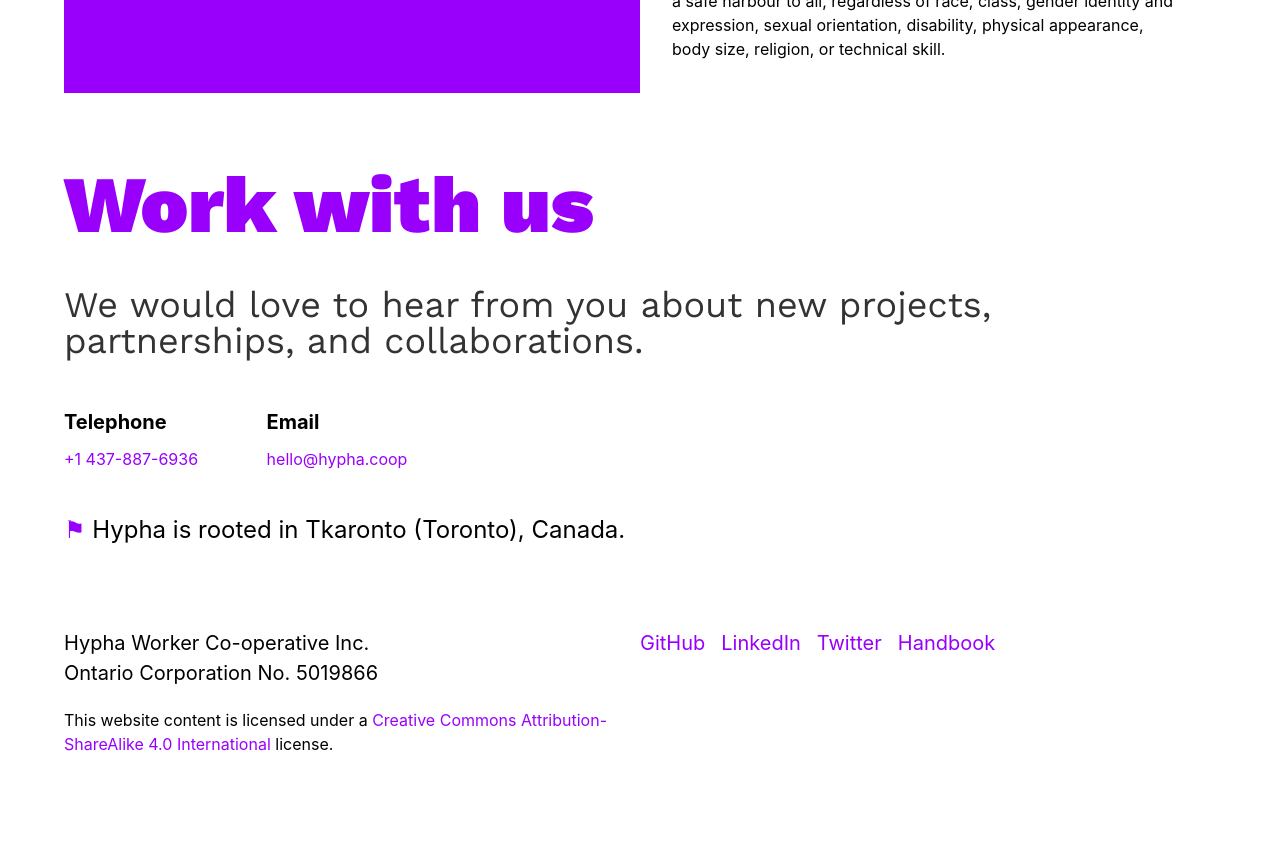
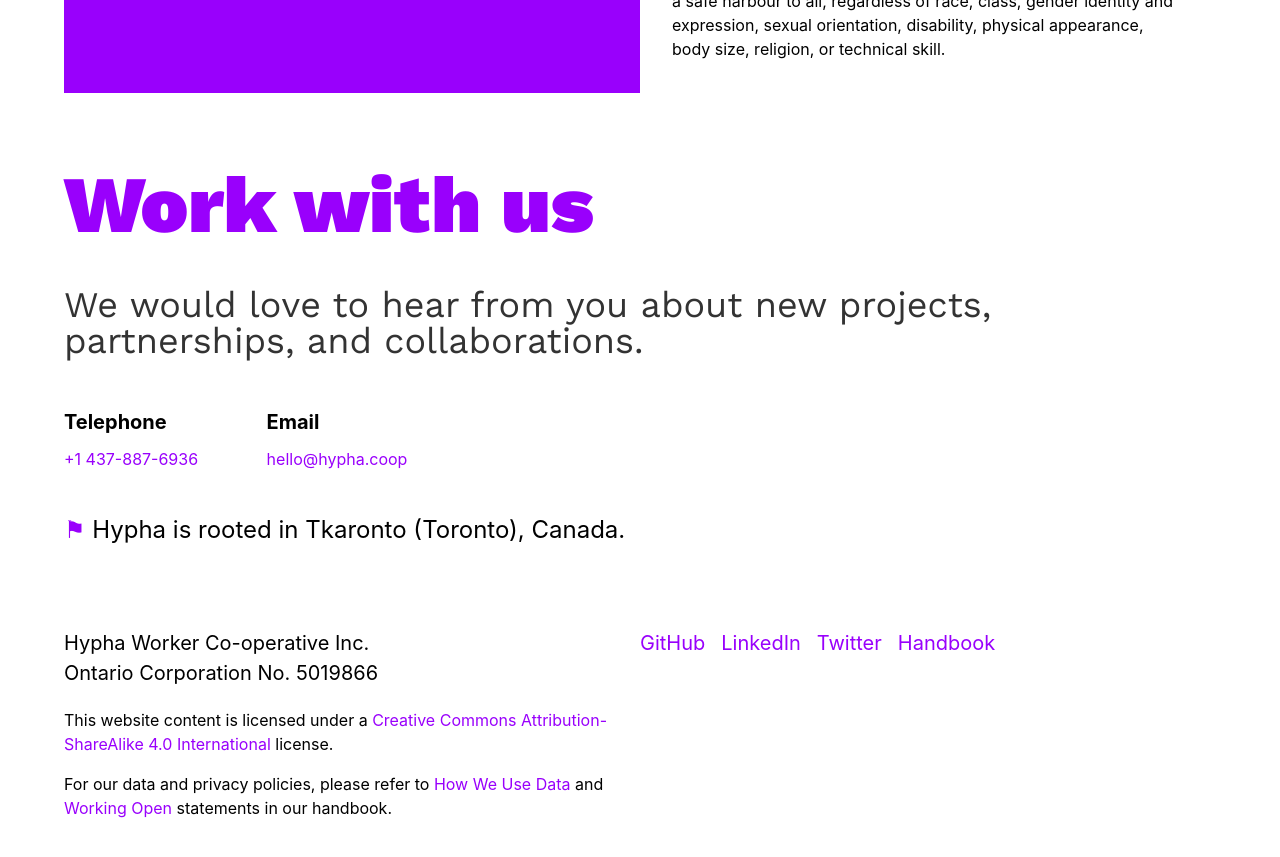
Before and after one commit to hyphacoop/hypha.coop, a Jekyll site: the page built from index.html, in a window 1280 px wide and 900 px high, scrolled down 2642 px. Shown: the top 857 px of the window. Built offline with Jekyll 4.4.1, drawn with Linux system fonts in a browser that asks for light colours; before the commit the page ends 3478 px from its top, so only the background shows below that.

Commit message:
Add link to data policies

```diff
--- a/_includes/sections/footer.html
+++ b/_includes/sections/footer.html
@@ -2,6 +2,7 @@
   <div class="w-100 w-50-l">
     <p class="f3 f4-l lh-copy">{{ site.footer }}</p>
     <p class="f6 f5-l lh-copy">This website content is licensed under a <a href="https://creativecommons.org/licenses/by-sa/4.0/" target="_blank" class="accent link underline-hover" rel="noopener">Creative Commons Attribution-ShareAlike 4.0 International</a> license.</p>
+    <p class="f6 f5-l lh-copy">For our data and privacy policies, please refer to <a href="https://handbook.hypha.coop/working-open.html" target="_blank" class="accent link underline-hover" rel="noopener">How We Use Data</a> and <a href="https://handbook.hypha.coop/data.html" target="_blank" class="accent link underline-hover" rel="noopener">Working Open</a> statements in our handbook.</p>
   </div>
   <div class="w-100 w-50-l">
     <ul class="list pl0 flex flex-wrap f5 f4-l">
```
